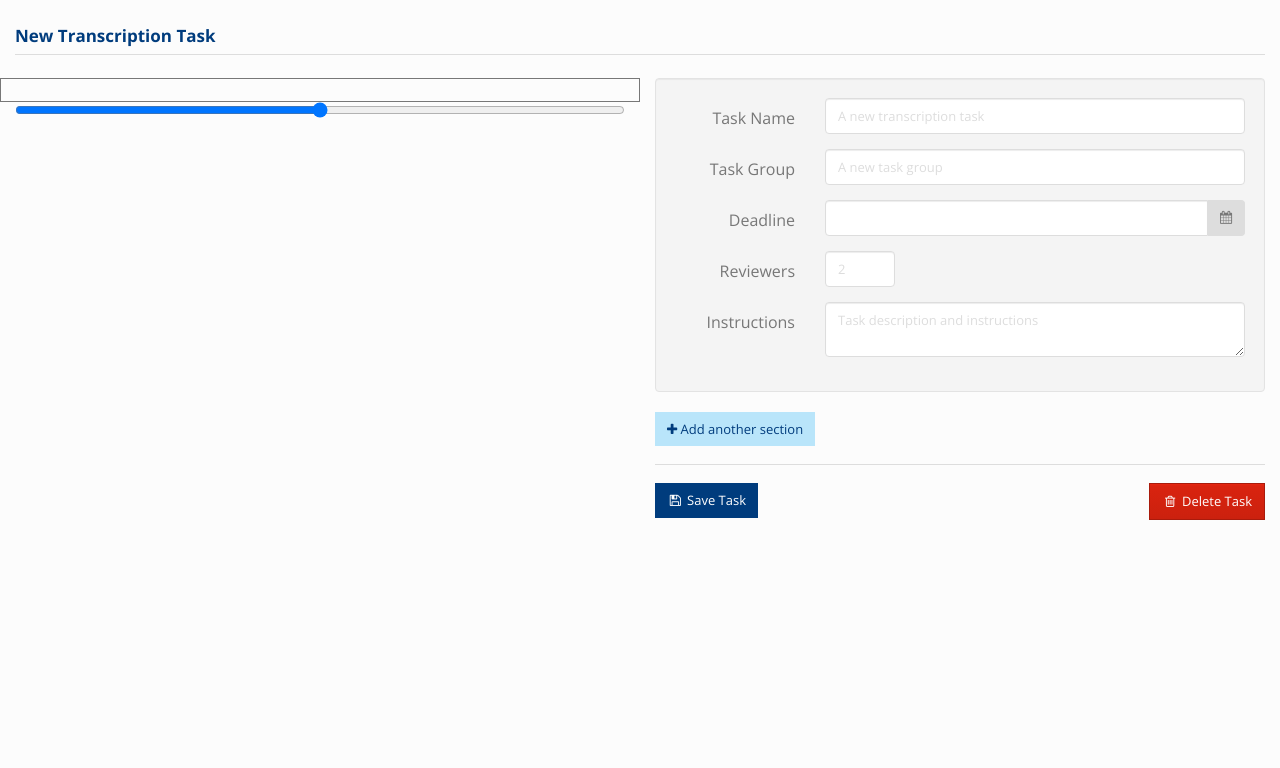
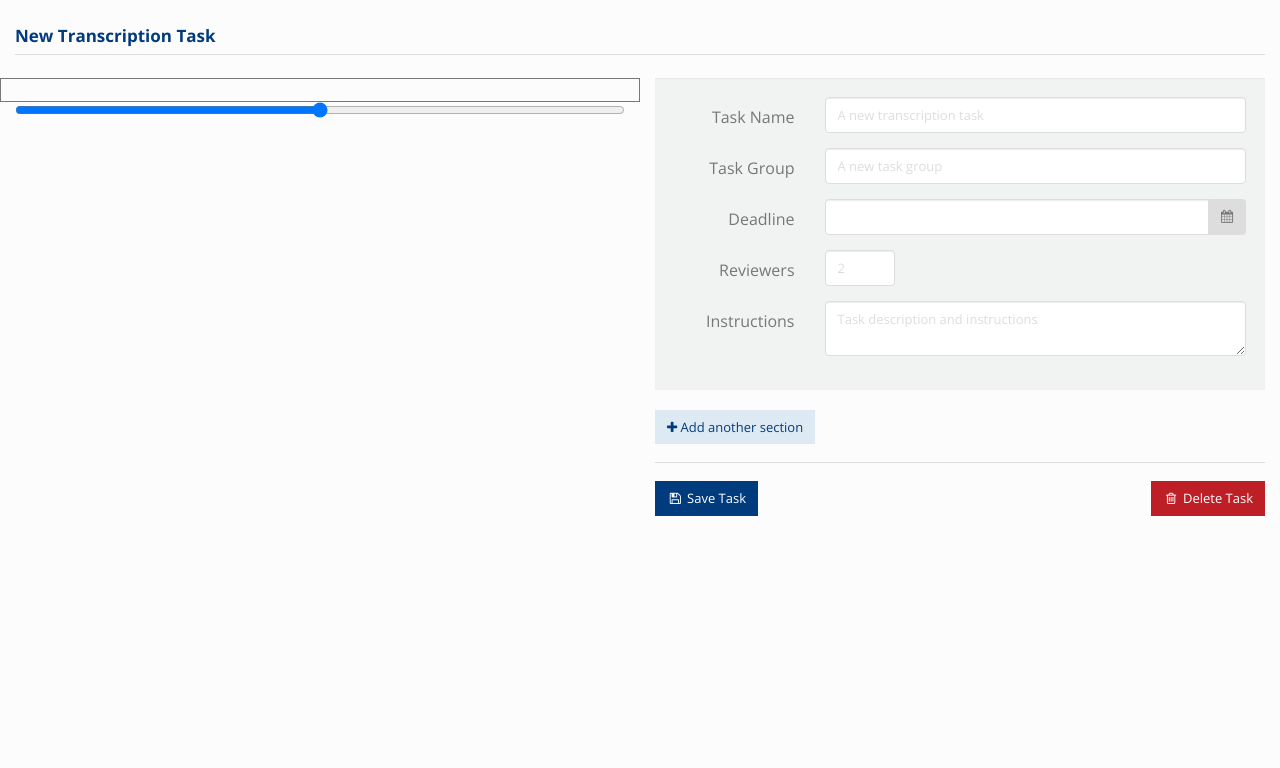
Before and after one commit to OpenElectionData/election-transcriber, a Flask app: template transcriber/templates/form-creator.html in a window 1280 px wide. Shown: the part 41-809 px from the top of the page. Run offline with Flask 2, Linux system fonts and the light colour scheme; the template is opened without the code that fills it, so the values that code supplies are empty; parts of the project's set-up code (start-up, migrations or seed data) failed here and were passed over; some libraries are stand-ins or nearby versions.

Commit message:
more styling #54

```diff
--- a/transcriber/static/css/custom.css
+++ b/transcriber/static/css/custom.css
@@ -4,11 +4,15 @@ a, .btn-link {
 }
 
 a:hover, a:focus, a:active {
+  color: #93321c;
+}
+
+.navbar-default .navbar-nav>.active>a, .navbar-nav>li>a {
   color: #CC4627;
 }
 
-.navbar-default .navbar-nav>.active>a, .navbar-default .navbar-nav>.active>a:hover, .navbar-default .navbar-nav>.active>a:focus, .navbar-default .navbar-nav>li>a:hover {
-  color: #CC4627;
+.navbar-default .navbar-nav>.active>a:hover, .navbar-default .navbar-nav>.active>a:focus, .navbar-default .navbar-nav>li>a:hover {
+  color: #93321c;
 }
 
 .btn {
@@ -22,27 +26,53 @@ a:hover, a:focus, a:active {
 }
 
 .btn-success:hover{
-  background-color: #003C7D;
+  background-color: #002c5b;
   background-image: none;
   border: none;
 }
 
 .btn-info{
   color: #003C7D;
-  background-color: #B9E5FA;
+  background-color: #DEEAF3;
   background-image: none;
   border: none;
 }
 
 .btn-info:hover{
   color: #003C7D;
-  background-color: #B9E5FA;
+  background-color: #c5daea;
+  background-image: none;
+  border: none;
+}
+
+.btn-danger{
+  background-color: #BE1E25;
+  background-image: none;
+  border: none;
+}
+
+.btn-danger:hover{
+  background-color: #a1191f;
   background-image: none;
   border: none;
 }
 
 h1, h2, h3, h4, h5{
   color: #003C7D;
+}
+
+.progress{
+  border-radius: 0px;
+}
+
+.progress-bar-success {
+  background-color: #003C7D;
+}
+
+.well{
+  border-radius: 0px;
+  border: none;
+  background-color: #F1F2F2;
 }
 
 /* Space out content a bit */
--- a/transcriber/templates/form-creator.html
+++ b/transcriber/templates/form-creator.html
@@ -104,7 +104,7 @@
                         <i class='fa fa-save fa-fw'></i>
                         Save Task
                     </button>
-                    <button type="button" class="btn btn-primary pull-right" data-toggle="modal" data-target="#delete-warning" id="prompt-delete">
+                    <button type="button" class="btn btn-danger pull-right" data-toggle="modal" data-target="#delete-warning" id="prompt-delete">
                         <i class='fa fa-trash-o fa-fw'></i>
                         Delete Task
                     </button>
@@ -120,7 +120,7 @@
             <div class="modal-body">
                 <button type="button" class="close" data-dismiss="modal"><span aria-hidden="true">&times;</span><span class="sr-only">Close</span></button>
                 <h3>Are you sure?</h3><br>
-                <button class="btn btn-primary btn-lg" id="delete-task">
+                <button class="btn btn-danger btn-lg" id="delete-task">
                     Yes, delete this task
                 </button>
                 <!-- </a> -->
--- a/transcriber/templates/index.html
+++ b/transcriber/templates/index.html
@@ -7,7 +7,7 @@
         {% if tasks %}
             {% if current_user.has_role('admin') %}
             <p>
-                <a href="{{ url_for('views.upload') }}" class="btn btn-success">New transcription task &raquo; </a>
+                <a href="{{ url_for('views.upload') }}" class="btn btn-info"><strong>New transcription task</strong> &raquo;</a>
             </p>
             {% endif %}
 
@@ -89,7 +89,7 @@
         {% else %}
             {% if current_user.has_role('admin') %}
             <p>
-                <a href="{{ url_for('views.upload') }}" class="btn btn-primary">Create your first transcription task > </a>
+                <a href="{{ url_for('views.upload') }}" class="btn btn-info btn-lg">Create your first transcription task > </a>
             </p>
             {% else %}
                 <p> No transcription tasks available </p>
```
